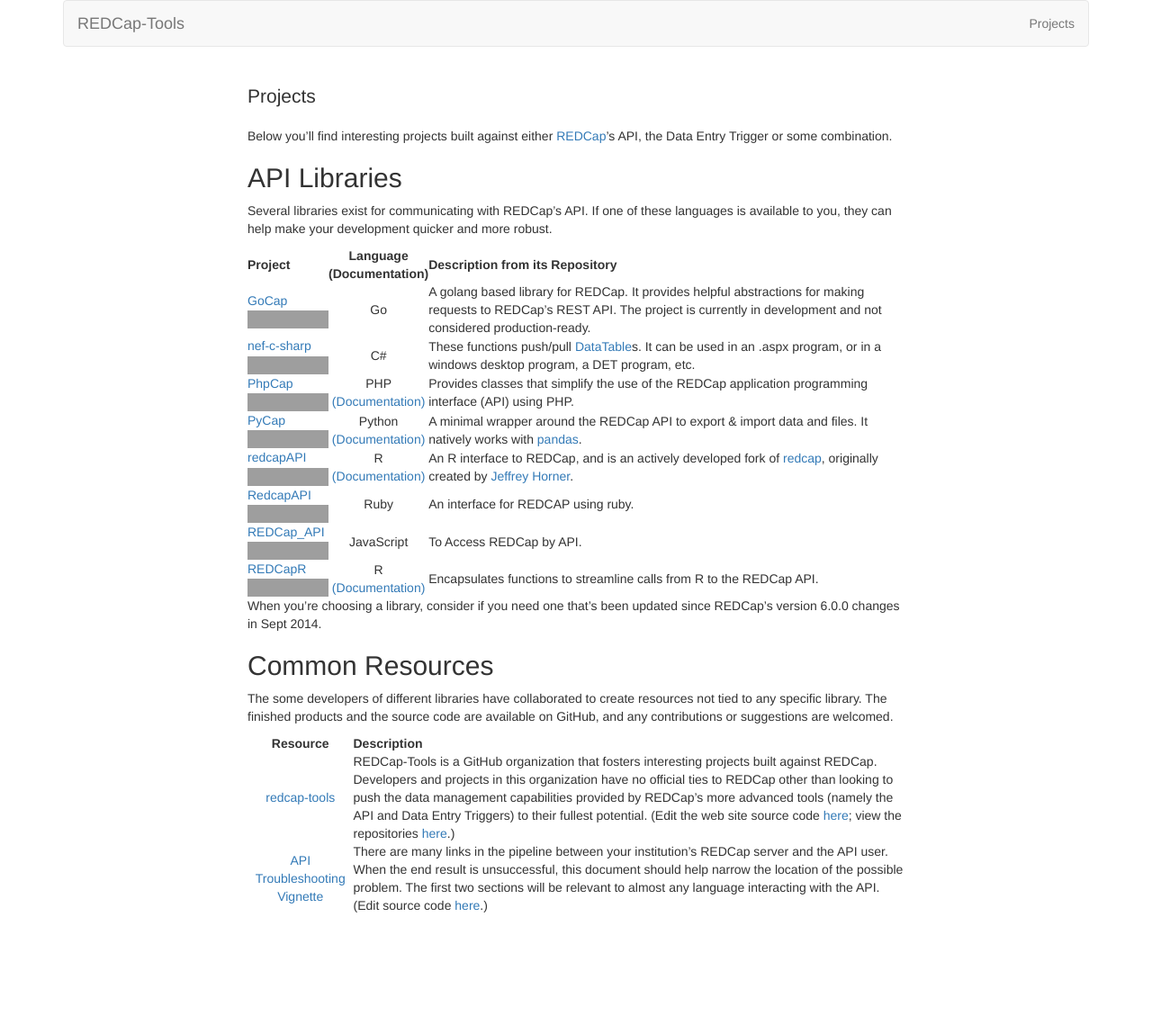
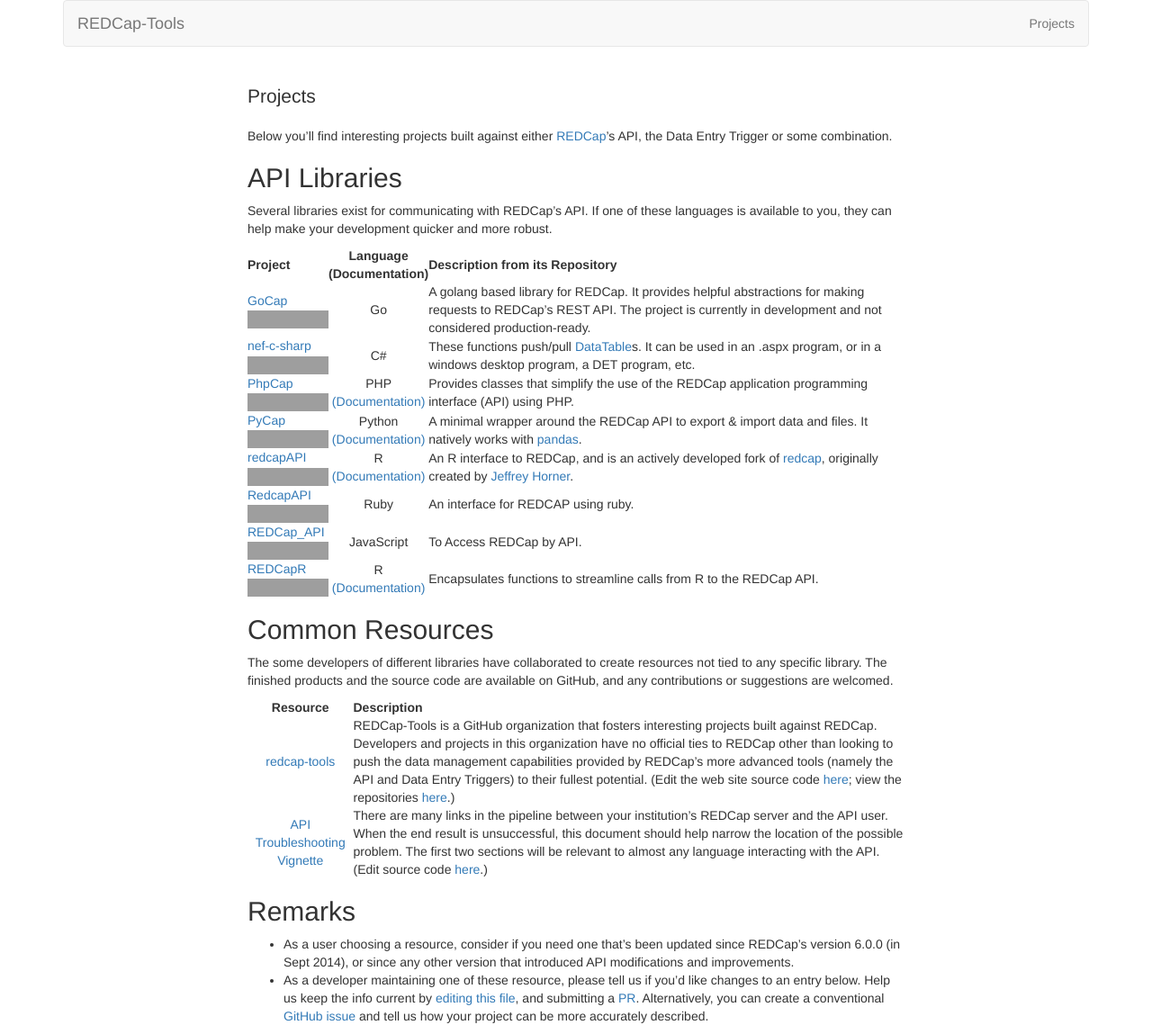
Before and after one commit to redcap-tools/redcap-tools.github.io, a Jekyll site: the page built from projects.md, in a window 1280 px wide, cut to the strip 0-1149 px from the top of the page. Shown: the whole strip at 90% size. Built offline with Jekyll 4.4.1, drawn with Linux system fonts in a browser that asks for light colours; before the commit the page ends 1016 px from its top, so only the background shows below that; grey boxes are pictures that could not be loaded.

Commit message:
encourage project maintainers to submit PRs for their entry

```diff
--- a/projects.md
+++ b/projects.md
@@ -5,6 +5,7 @@
 ---
 
 Below you'll find interesting projects built against either [REDCap](http://www.project-redcap.org/)'s API, the Data Entry Trigger or some combination.
+
 
 ## API Libraries
 
@@ -21,8 +22,6 @@
 | [REDCap_API](https://github.com/james2012/REDCap_API)<br/>[![GitHub release](https://img.shields.io/github/release/james2012/REDCap_API.svg)](https://github.com/james2012/REDCap_API) | JavaScript | To Access REDCap by API. |
 | [REDCapR](https://github.com/OuhscBbmc/REDCapR)<br/>[![GitHub release](https://img.shields.io/github/release/OuhscBbmc/REDCapR.svg)](https://github.com/OuhscBbmc/REDCapR) | R<br/>[(Documentation)](https://github.com/OuhscBbmc/REDCapR/blob/master/documentation_peek.pdf) | Encapsulates functions to streamline calls from R to the REDCap API. |
 
-When you're choosing a library, consider if you need one that's been updated since REDCap's version 6.0.0 changes in Sept 2014.
-
 ## Common Resources
 
 The some developers of different libraries have collaborated to create resources not tied to any specific library.  The finished products and the source code are available on GitHub, and any contributions or suggestions are welcomed.
@@ -31,3 +30,9 @@
 | :------: | :---------- |
 | [redcap-tools](http://redcap-tools.github.io/) | REDCap-Tools is a GitHub organization that fosters interesting projects built against REDCap. Developers and projects in this organization have no official ties to REDCap other than looking to push the data management capabilities provided by REDCap’s more advanced tools (namely the API and Data Entry Triggers) to their fullest potential. (Edit the web site source code [here](https://github.com/redcap-tools/redcap-tools.github.io); view the repositories [here](https://github.com/redcap-tools).)|
 | [API Troubleshooting Vignette](https://cdn.rawgit.com/OuhscBbmc/REDCapR/master/inst/doc/TroubleshootingApiCalls.html) | There are many links in the pipeline between your institution's REDCap server and the API user. When the end result is unsuccessful, this document should help narrow the location of the possible problem. The first two sections will be relevant to almost any language interacting with the API. (Edit source code [here](https://github.com/OuhscBbmc/REDCapR/blob/master/vignettes/TroubleshootingApiCalls.Rmd).)|
+
+## Remarks
+
+
+* As a user choosing a resource, consider if you need one that's been updated since REDCap's version 6.0.0 (in Sept 2014), or since any other version that introduced API modifications and improvements.
+* As a developer maintaining one of these resource, please tell us if you'd like changes to an entry below.  Help us keep the info current by [editing this file](https://github.com/redcap-tools/redcap-tools.github.io/blob/master/projects.md), and submitting a [PR](https://github.com/redcap-tools/redcap-tools.github.io/pulls).  Alternatively, you can create a conventional [GitHub issue](https://github.com/redcap-tools/redcap-tools.github.io/issues) and tell us how your project can be more accurately described.
```
